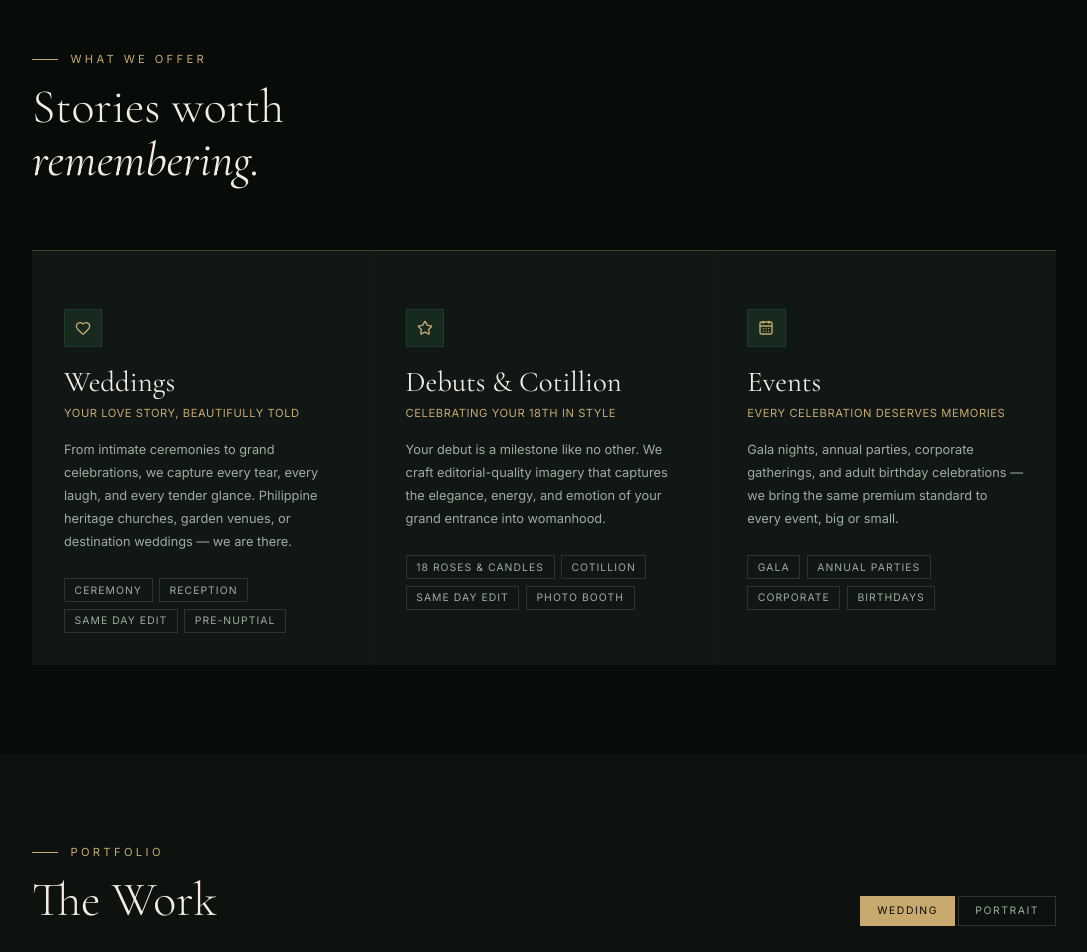
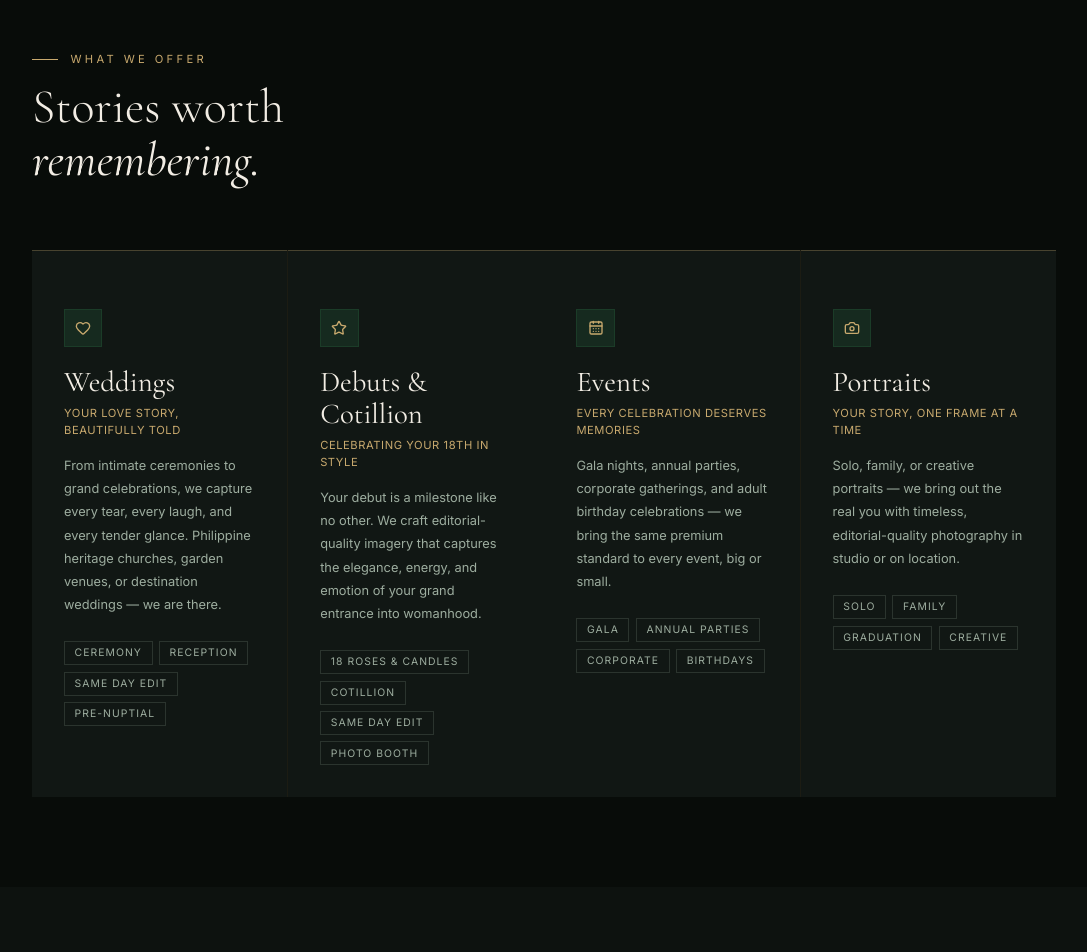
Before and after one commit to gagokakase/ivansorianophotography, a Flask app: page / in a window 1280 px wide. Shown: the part 1352-2304 px from the top of the page, without its empty margins (96-1183 px from the left). Run offline with Flask 3, Linux system fonts and the light colour scheme; some libraries are stand-ins or nearby versions.

Commit message:
Add Portraits service card and adjust services grid to 4-column layout on large screens

```diff
--- a/flask_app/templates/partials/services.html
+++ b/flask_app/templates/partials/services.html
@@ -15,7 +15,7 @@
     </div>
 
     <!-- Service cards -->
-    <div class="grid grid-cols-1 md:grid-cols-3 gap-px" style="background-color: rgba(200,169,110,0.1);">
+    <div class="grid grid-cols-1 md:grid-cols-2 lg:grid-cols-4 gap-px" style="background-color: rgba(200,169,110,0.1);">
       <!-- Weddings -->
       <div class="service-card reveal delay-1 group p-6 md:p-10 relative overflow-hidden cursor-default"
         style="background-color: var(--isp-bg-card);">
@@ -93,6 +93,32 @@
           </div>
         </div>
       </div>
+
+      <!-- Portraits -->
+      <div class="service-card reveal delay-4 group p-6 md:p-10 relative overflow-hidden cursor-default"
+        style="background-color: var(--isp-bg-card);">
+        <div class="absolute inset-0 opacity-0 group-hover:opacity-100 transition-opacity duration-500"
+          style="background: linear-gradient(135deg, rgba(31,72,48,0.15) 0%, transparent 70%);"></div>
+        <div class="service-accent" style="background-color: var(--isp-gold); height: 1px; margin-bottom: 32px;"></div>
+        <div class="service-top-border absolute top-0 left-0 right-0" style="background-color: rgba(200,169,110,0.3); height: 1px;"></div>
+        <div class="relative z-10">
+          <div class="w-12 h-12 flex items-center justify-center mb-6"
+            style="background-color: rgba(31,72,48,0.4); border: 1px solid rgba(31,72,48,0.6);">
+            <i data-lucide="camera" style="width: 20px; height: 20px; color: var(--isp-gold);"></i>
+          </div>
+          <h3 class="text-3xl md:text-4xl mb-2" style="font-family: var(--font-display); color: var(--isp-cream); font-weight: 400;">Portraits</h3>
+          <p class="uppercase tracking-wide mb-5" style="font-family: var(--font-body); color: var(--isp-gold); letter-spacing: 0.05em; font-size: 14px;">Your Story, One Frame at a Time</p>
+          <p class="mb-8" style="font-family: var(--font-body); color: var(--isp-text-muted); line-height: 1.8; font-size: 16px;">
+            Solo, family, or creative portraits — we bring out the real you with timeless, editorial-quality photography in studio or on location.
+          </p>
+          <div class="flex flex-wrap gap-2">
+            <span class="service-tag border px-3 py-1 uppercase tracking-wider" style="font-family: var(--font-body); font-size: 13px; letter-spacing: 0.1em;">Solo</span>
+            <span class="service-tag border px-3 py-1 uppercase tracking-wider" style="font-family: var(--font-body); font-size: 13px; letter-spacing: 0.1em;">Family</span>
+            <span class="service-tag border px-3 py-1 uppercase tracking-wider" style="font-family: var(--font-body); font-size: 13px; letter-spacing: 0.1em;">Graduation</span>
+            <span class="service-tag border px-3 py-1 uppercase tracking-wider" style="font-family: var(--font-body); font-size: 13px; letter-spacing: 0.1em;">Creative</span>
+          </div>
+        </div>
+      </div>
     </div>
   </div>
 </section>
```
